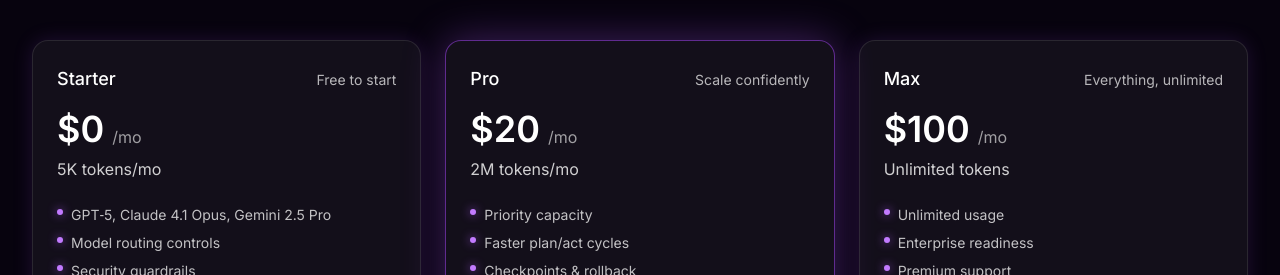
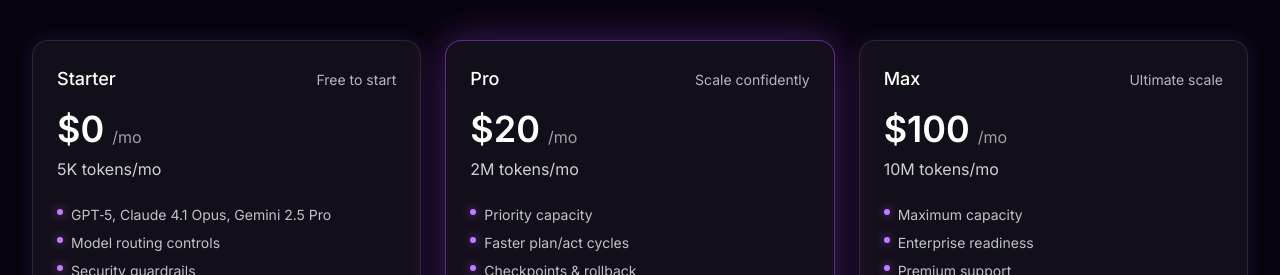
Before and after one commit to MeharPro/Edgar-AI, a Next.js app: page / in a window 1280 px wide. Shown: the part 1558-1833 px from the top of the page. Built offline with nearby package versions, Linux system fonts and the light colour scheme; no server answers.

Commit message:
Update Max plan pricing: change to '10M tokens/mo' and 'Ultimate scale' tagline

```diff
--- a/src/app/dashboard/page.tsx
+++ b/src/app/dashboard/page.tsx
@@ -208,7 +208,7 @@
     switch (plan) {
       case "starter": return "5,000";
       case "pro": return "2M";
-              case "max": return "10M";
+      case "max": return "10M";
       default: return "5,000";
     }
   };
--- a/src/components/Pricing.tsx
+++ b/src/components/Pricing.tsx
@@ -34,10 +34,10 @@
   {
     name: "Max",
     price: "$100",
-    tagline: "Everything, unlimited",
-    tokens: "Unlimited tokens",
+    tagline: "Ultimate scale",
+    tokens: "10M tokens/mo",
     features: [
-      "Unlimited usage",
+      "Maximum capacity",
       "Enterprise readiness",
       "Premium support",
     ],
```
